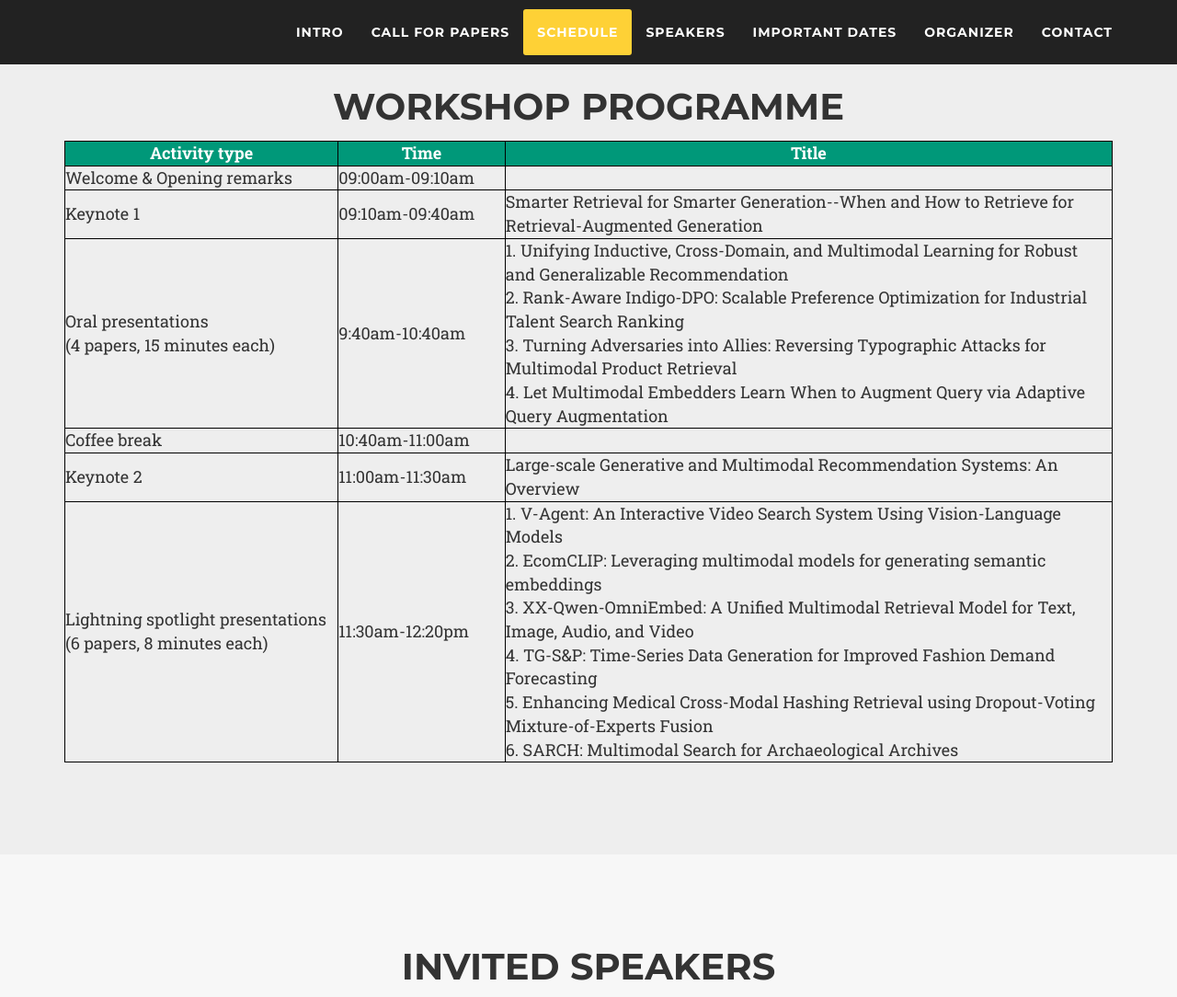
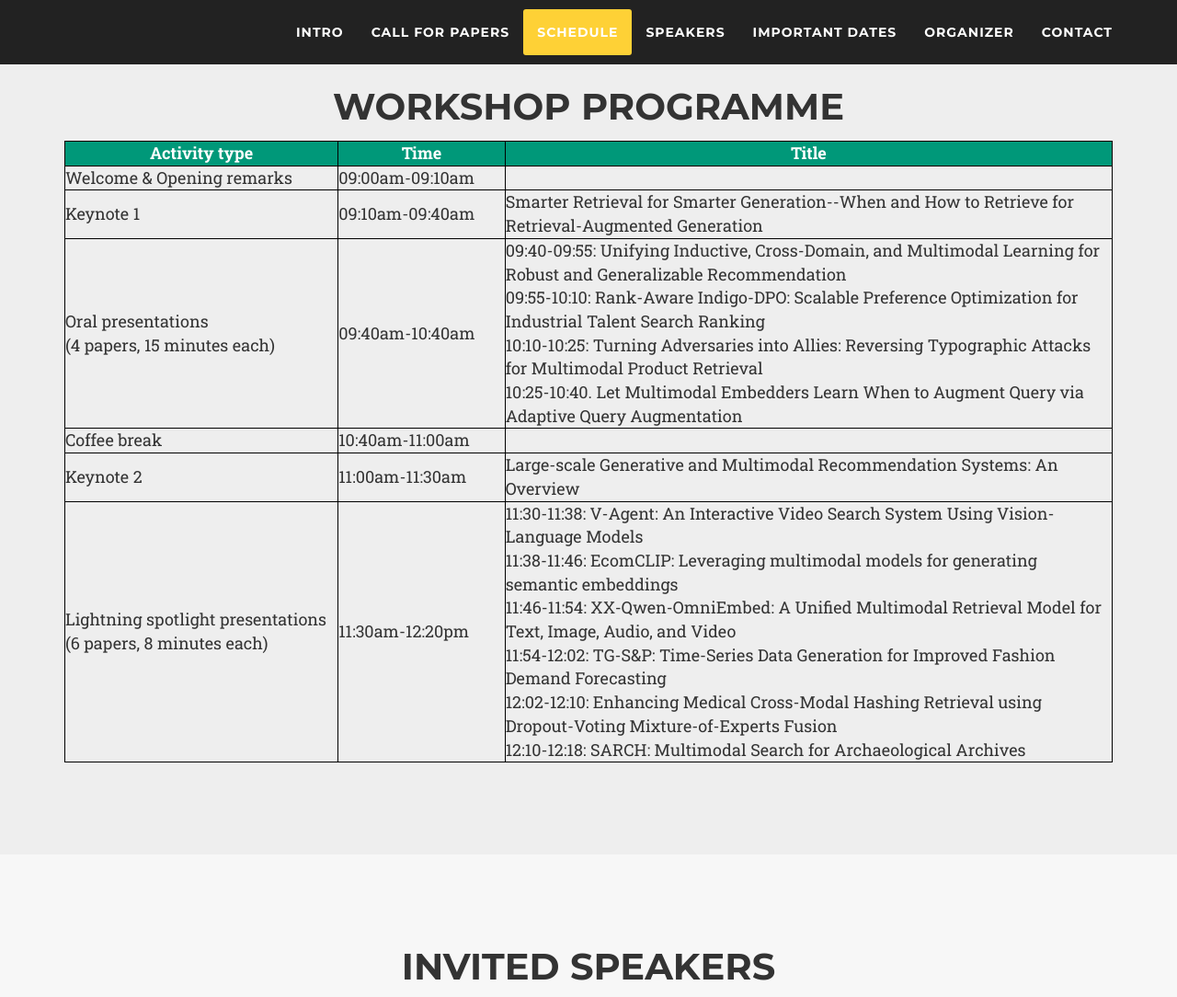
Before and after one commit to mmgensr-cikm25/mmgensr-cikm25.github.io, a Jekyll site: the page built from index.md, in a window 1280 px wide and 1400 px high, scrolled down 819 px, cut to the strip 0-1084 px from the top of the window. Shown: the whole strip at 92% size. Built offline with Jekyll 4.4.1, drawn with Linux system fonts in a browser that asks for light colours; nearby versions of some CDN libraries; some web fonts are replaced.

Commit message:
Update schedule.html

```diff
--- a/_includes/schedule.html
+++ b/_includes/schedule.html
@@ -27,10 +27,10 @@
         <tr> <th width=180px> Activity type </th> <th width=110px> Time </th> <th width=400px> Title </th> </tr>
         <tr> <td width=180px> Welcome & Opening remarks </td> <td width=110px> 09:00am-09:10am </td> <td></td> </tr>
         <tr> <td width=180px>Keynote 1</td> <td width=110px>09:10am-09:40am</td> <td width=400px>Smarter Retrieval for Smarter Generation--When and How to Retrieve for Retrieval-Augmented Generation</td> </tr>
-        <tr> <td width=180px>Oral presentations<br>(4 papers, 15 minutes each)</td> <td width=110px>9:40am-10:40am</td> <td width=400px>1. Unifying Inductive, Cross-Domain, and Multimodal Learning for Robust and Generalizable Recommendation<br>2. Rank-Aware Indigo-DPO: Scalable Preference Optimization for Industrial Talent Search Ranking<br>3. Turning Adversaries into Allies: Reversing Typographic Attacks for Multimodal Product Retrieval<br>4. Let Multimodal Embedders Learn When to Augment Query via Adaptive Query Augmentation</td> </tr>
+        <tr> <td width=180px>Oral presentations<br>(4 papers, 15 minutes each)</td> <td width=110px>09:40am-10:40am</td> <td width=400px>09:40-09:55: Unifying Inductive, Cross-Domain, and Multimodal Learning for Robust and Generalizable Recommendation<br>09:55-10:10: Rank-Aware Indigo-DPO: Scalable Preference Optimization for Industrial Talent Search Ranking<br>10:10-10:25: Turning Adversaries into Allies: Reversing Typographic Attacks for Multimodal Product Retrieval<br>10:25-10:40. Let Multimodal Embedders Learn When to Augment Query via Adaptive Query Augmentation</td> </tr>
         <tr> <td width=180px> Coffee break</td> <td width=110px> 10:40am-11:00am</td><td></td> </tr>
         <tr> <td width=180px>Keynote 2</td> <td width=110px>11:00am-11:30am</td> <td width=400px>Large-scale Generative and Multimodal Recommendation Systems: An Overview</td> </tr>
-        <tr> <td width=180px>Lightning spotlight presentations<br>(6 papers, 8 minutes each)</td> <td width=110px>11:30am-12:20pm</td> <td width=400px>1. V-Agent: An Interactive Video Search System Using Vision-Language Models<br>2. EcomCLIP: Leveraging multimodal models for generating semantic embeddings<br>3. XX-Qwen-OmniEmbed: A Unified Multimodal Retrieval Model for Text, Image, Audio, and Video<br>4. TG-S&P: Time-Series Data Generation for Improved Fashion Demand Forecasting<br>5. Enhancing Medical Cross-Modal Hashing Retrieval using Dropout-Voting Mixture-of-Experts Fusion<br>6. SARCH: Multimodal Search for Archaeological Archives</td> </tr>
+        <tr> <td width=180px>Lightning spotlight presentations<br>(6 papers, 8 minutes each)</td> <td width=110px>11:30am-12:20pm</td> <td width=400px>11:30-11:38: V-Agent: An Interactive Video Search System Using Vision-Language Models<br>11:38-11:46: EcomCLIP: Leveraging multimodal models for generating semantic embeddings<br>11:46-11:54: XX-Qwen-OmniEmbed: A Unified Multimodal Retrieval Model for Text, Image, Audio, and Video<br>11:54-12:02: TG-S&P: Time-Series Data Generation for Improved Fashion Demand Forecasting<br>12:02-12:10: Enhancing Medical Cross-Modal Hashing Retrieval using Dropout-Voting Mixture-of-Experts Fusion<br>12:10-12:18: SARCH: Multimodal Search for Archaeological Archives</td> </tr>
 
     </table>
   </div>
```
